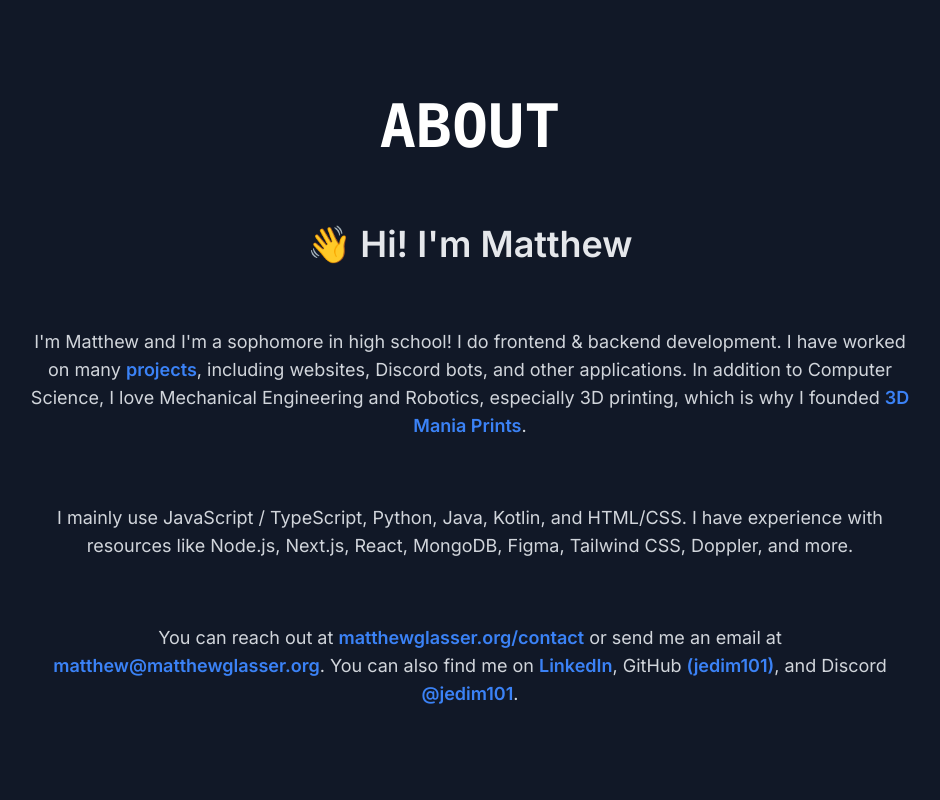
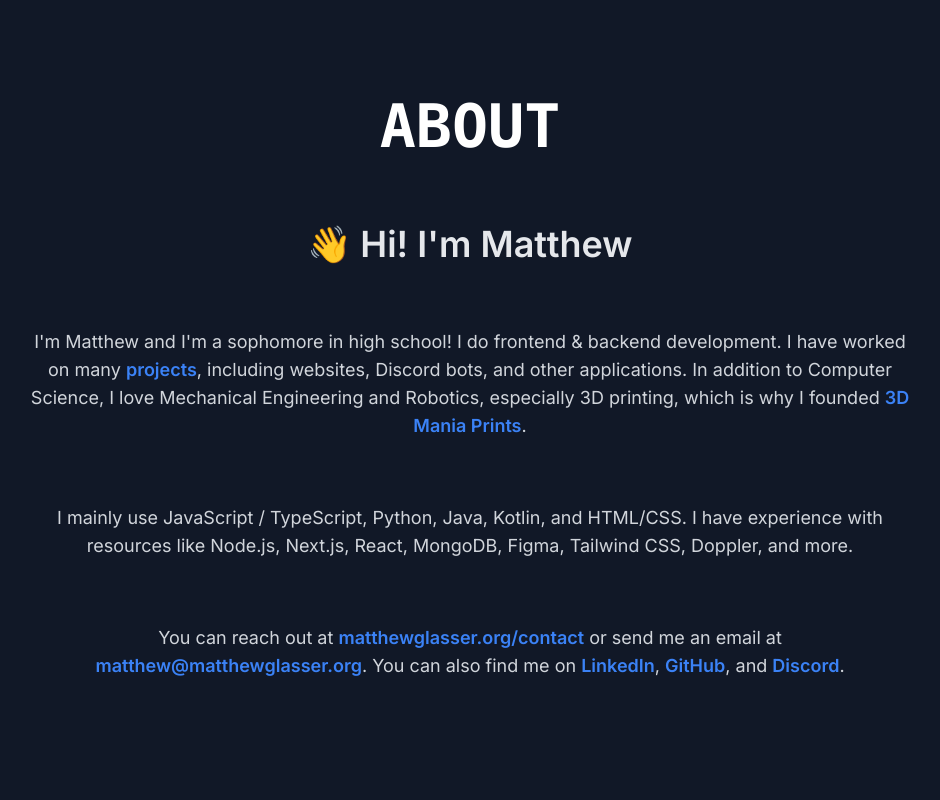
Before and after one commit to jedim101/matthewglasser.org, a Next.js app: page /about in a window 1280 px wide. Shown: the top 800 px of the page, without its empty margins (170-1110 px from the left). Built offline with nearby package versions, Linux system fonts and the light colour scheme.

Commit message:
update about links

```diff
--- a/app/(pages)/about/page.tsx
+++ b/app/(pages)/about/page.tsx
@@ -50,19 +50,19 @@ export default function About() {
 					className="duration-150hover:text-blue-600 font-semibold text-blue-500">
 					LinkedIn
 				</Link>
-				, GitHub{" "}
+				,{" "}
 				<Link
 					href="https://github.com/jedim101"
 					target="_blank"
 					className="duration-150hover:text-blue-600 font-semibold text-blue-500">
-					(jedim101)
+					GitHub
 				</Link>
-				, and Discord{" "}
+				, and{" "}
 				<Link
 					href="https://discord.com/users/708753489630855198"
 					target="_blank"
 					className="duration-150hover:text-blue-600 font-semibold text-blue-500">
-					@jedim101
+					Discord
 				</Link>
 				.
 			</p>
```
